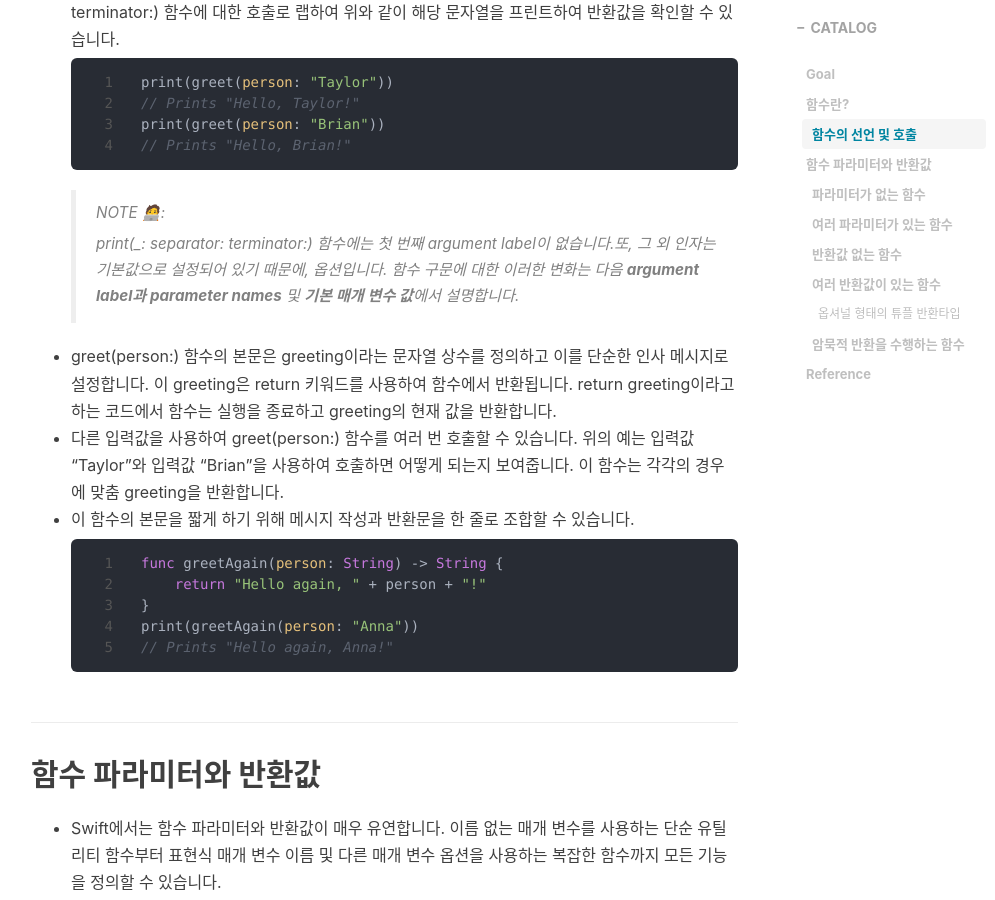
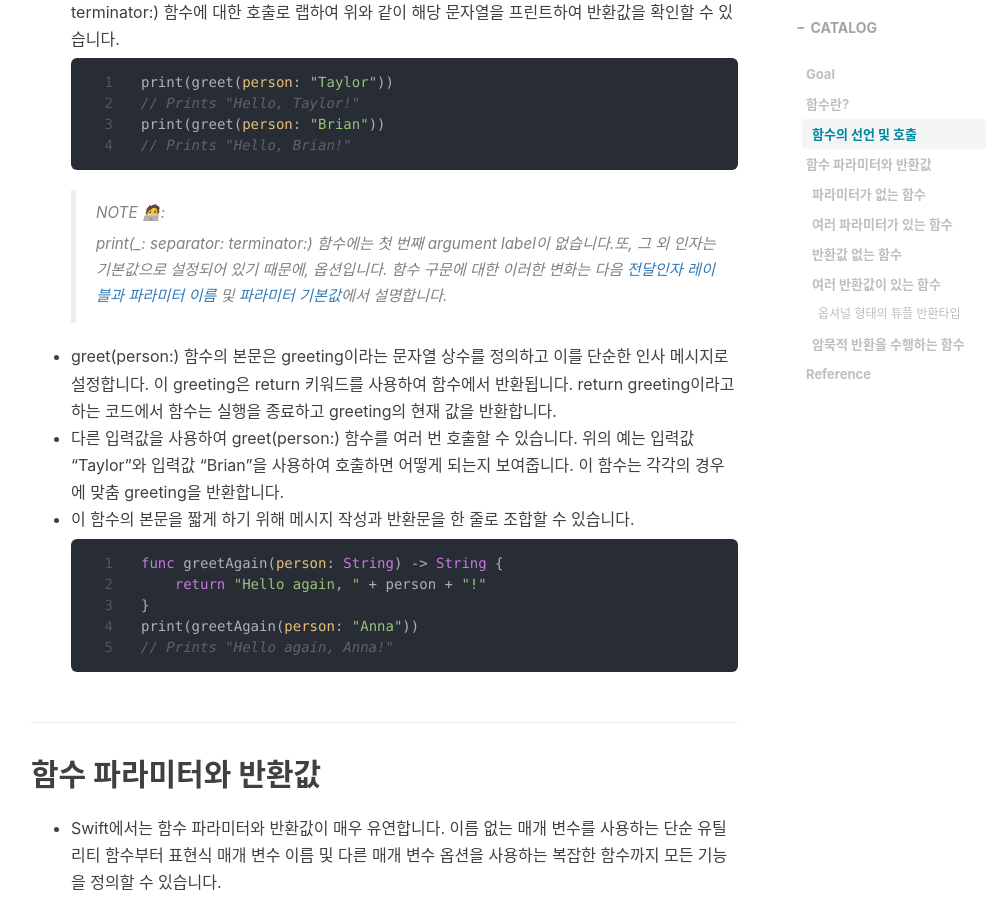
Before and after one commit to WhiteHyun/WhiteHyun.github.io, a Jekyll site: the page built from _posts/swift/2022-03-18-Swift-기초-문법-7.md, in a window 1280 px wide and 900 px high, scrolled down 1568 px. Shown: the whole window, without its empty margins (234-1229 px from the left). Built offline with Jekyll 4.4.1, drawn with Linux system fonts in a browser that asks for light colours; nearby versions of some CDN libraries; comment, search, counter and statistics services are not loaded.

Commit message:
Add reference

```diff
--- a/_posts/swift/2022-03-18-Swift-기초-문법-7.md
+++ b/_posts/swift/2022-03-18-Swift-기초-문법-7.md
@@ -56,9 +56,7 @@ tags:
 
   > NOTE 🧑‍💻:
   >
-  > print(\_: separator: terminator:) 함수에는 첫 번째 argument label이 없습니다.또, 그 외 인자는 기본값으로 설정되어 있기 때문에, 옵션입니다. 함수 구문에 대한 이러한 변화는 다음 **argument label과 parameter names** 및 **기본 매개 변수 값**에서 설명합니다.
-
-  <!-- TODO: 위 설명에 대한 링크 참조해야함! -->
+  > print(\_: separator: terminator:) 함수에는 첫 번째 argument label이 없습니다.또, 그 외 인자는 기본값으로 설정되어 있기 때문에, 옵션입니다. 함수 구문에 대한 이러한 변화는 다음 [전달인자 레이블과 파라미터 이름](../../../../2022/03/31/Swift-기초-문법-8/#전달인자-레이블과-파라미터-이름) 및 [파라미터 기본값](../../../../2022/03/31/Swift-기초-문법-8/#파라미터-기본값)에서 설명합니다.
 
 - greet(person:) 함수의 본문은 greeting이라는 문자열 상수를 정의하고 이를 단순한 인사 메시지로 설정합니다. 이 greeting은 return 키워드를 사용하여 함수에서 반환됩니다. return greeting이라고 하는 코드에서 함수는 실행을 종료하고 greeting의 현재 값을 반환합니다.
 - 다른 입력값을 사용하여 greet(person:) 함수를 여러 번 호출할 수 있습니다. 위의 예는 입력값 "Taylor"와 입력값 "Brian"을 사용하여 호출하면 어떻게 되는지 보여줍니다. 이 함수는 각각의 경우에 맞춤 greeting을 반환합니다.
```
Also changed, not shown: _posts/swift/2022-03-31-Swift-기초-문법-8.md (+1 -1 lines).
